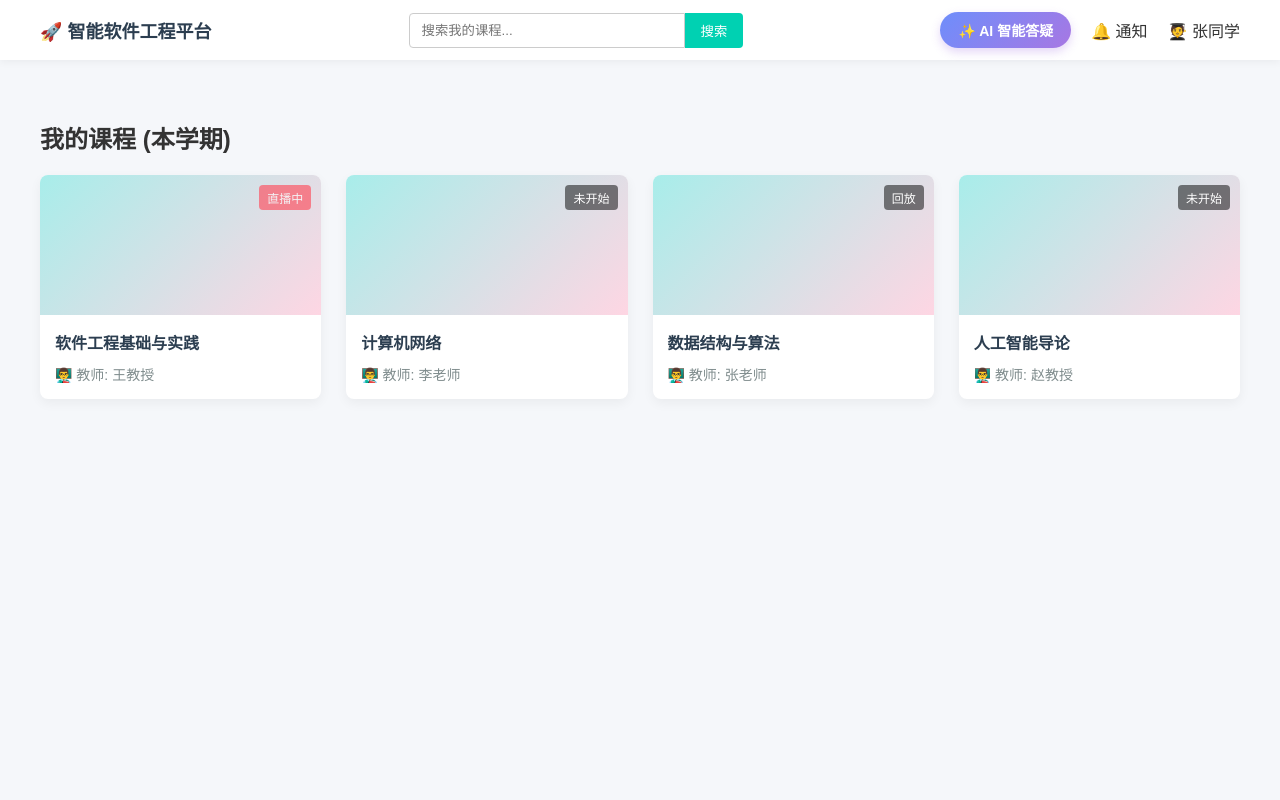
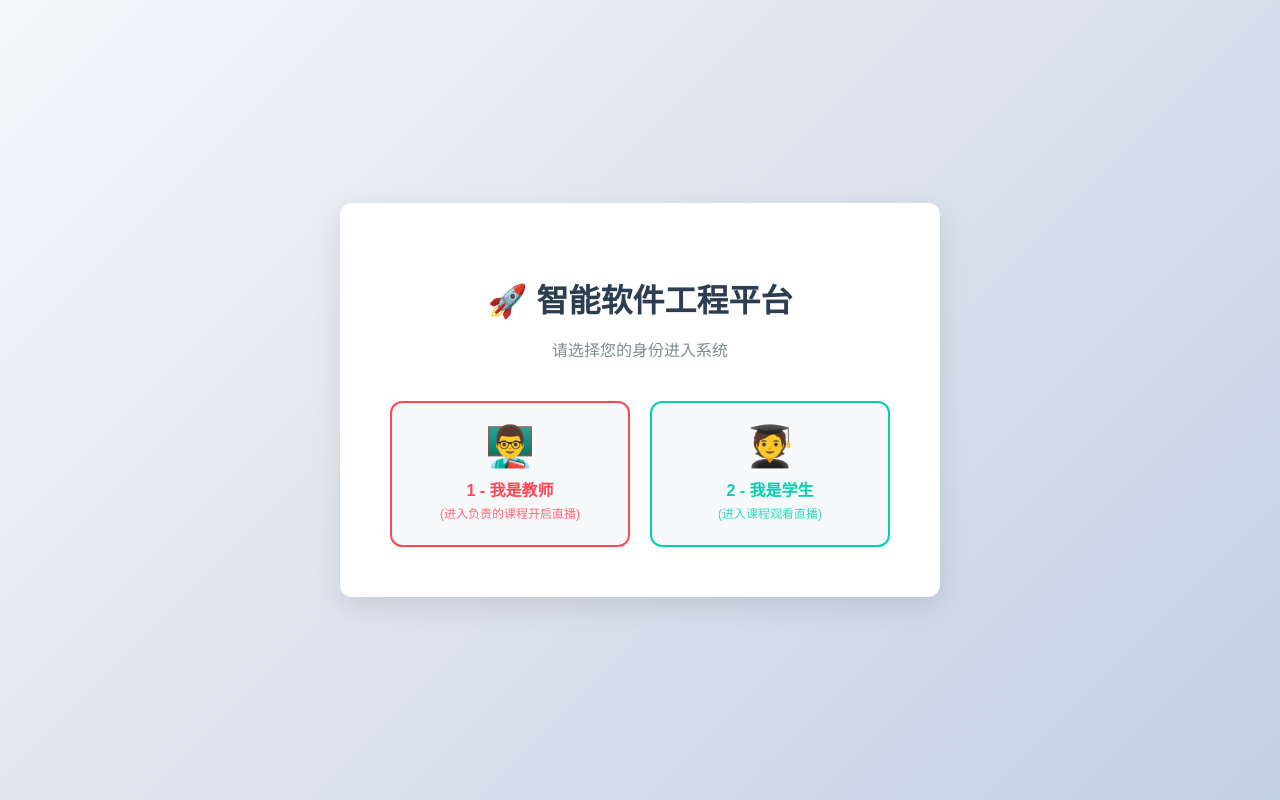
Before and after one commit to lzyhhh0318/class-js, a Vue app: page / in a window 1280 px wide. Built offline with nearby package versions, Linux system fonts and the light colour scheme.

Commit message:
新增双身份登录页面与动态路由跳转逻辑

```diff
--- a/src/router/index.js
+++ b/src/router/index.js
@@ -1,27 +1,31 @@
 import { createRouter, createWebHistory } from 'vue-router'
-// 引入我们的两个页面组件
+import Login from '../views/Login.vue' // 引入登录页
 import Dashboard from '../views/Dashboard.vue'
 import LiveRoom from '../views/LiveRoom.vue'
 import TeacherLive from '../views/TeacherLive.vue'
-
 
 const router = createRouter({
   history: createWebHistory(import.meta.env.BASE_URL),
   routes: [
     {
       path: '/',
+      name: 'login',
+      component: Login // 默认打开是登录页
+    },
+    {
+      path: '/dashboard',
       name: 'dashboard',
-      component: Dashboard // 默认打开就是课程主页
+      component: Dashboard // 登录后跳转到课程主页
     },
     {
       path: '/live',
       name: 'liveroom',
-      component: LiveRoom // 跳转后进入直播间
+      component: LiveRoom
     },
     {
       path: '/teacher',
       name: 'teacherlive',
-      component: TeacherLive // 对应上面引入的变量名
+      component: TeacherLive
     }
   ]
 })
--- a/src/views/Dashboard.vue
+++ b/src/views/Dashboard.vue
@@ -2,38 +2,32 @@
   <div class="dashboard-page">
     <header class="top-nav">
       <div class="logo">🚀 智能软件工程平台</div>
-
-      <div class="search-bar">
-        <input type="text" placeholder="搜索我的课程..." />
-        <button>搜索</button>
-      </div>
-
       <div class="user-info">
-        <button class="global-ai-btn" @click="openGlobalAI">✨ AI 智能答疑</button>
-
-        <span class="notification">🔔 通知</span>
-        <div class="avatar">🧑‍🎓 张同学</div>
+        <button class="global-ai-btn">✨ AI 智能答疑</button>
+        <div class="avatar" v-if="userRole === 'teacher'">👨‍🏫 教师端</div>
+        <div class="avatar" v-else>🧑‍🎓 学生端</div>
+        <button class="logout-btn" @click="logout">退出登录</button>
       </div>
     </header>
 
     <main class="main-container">
-      <h2>我的课程 (本学期)</h2>
+      <h2>{{ userRole === 'teacher' ? '我负责的课程' : '我的课程 (本学期)' }}</h2>
 
       <div class="course-grid">
         <div
           class="course-card"
           v-for="course in courseList"
           :key="course.id"
-          @click="goToLive(course.id)"
+          @click="handleCourseClick(course.id)"
         >
           <div class="card-cover">
-            <span class="status-badge" :class="course.status === '直播中' ? 'live' : ''">
-              {{ course.status }}
+            <span class="status-badge" :class="userRole === 'teacher' ? '' : (course.status === '直播中' ? 'live' : '')">
+              {{ userRole === 'teacher' ? '点击开播 🎥' : course.status }}
             </span>
           </div>
           <div class="card-info">
             <h3>{{ course.name }}</h3>
-            <p>👨‍🏫 教师: {{ course.teacher }}</p>
+            <p v-if="userRole === 'student'">👨‍🏫 教师: {{ course.teacher }}</p>
           </div>
         </div>
       </div>
@@ -42,144 +36,57 @@
 </template>
 
 <script setup>
-import { ref } from 'vue'
-// 1. 引入 useRouter
+import { ref, onMounted } from 'vue'
 import { useRouter } from 'vue-router'
 
-// 2. 初始化路由实例（必须有这一步，否则 router.push 会报错）
 const router = useRouter()
+const userRole = ref('student')
 
-// 3. 定义你刚才加的按钮点击事件
-const openGlobalAI = () => {
-  alert('【基座预留】这里将由 2-3 组接入全局 AI 答疑悬浮窗！')
+// 页面加载时，获取当前用户的身份
+onMounted(() => {
+  userRole.value = localStorage.getItem('userRole') || 'student'
+})
+
+// 核心逻辑：点击课程后的分发
+const handleCourseClick = (courseId) => {
+  if (userRole.value === 'teacher') {
+    router.push('/teacher') // 教师去推流页
+  } else {
+    router.push('/live')    // 学生去观看页
+  }
 }
 
-// 4. 定义跳转到直播间的方法
-const goToLive = (courseId) => {
-  router.push('/live')
+// 退出登录，清空身份并回到登录页
+const logout = () => {
+  localStorage.removeItem('userRole')
+  router.push('/')
 }
 
-// 课程数据
 const courseList = ref([
   { id: 1, name: '软件工程基础与实践', teacher: '王教授', status: '直播中' },
   { id: 2, name: '计算机网络', teacher: '李老师', status: '未开始' },
   { id: 3, name: '数据结构与算法', teacher: '张老师', status: '回放' },
-  { id: 4, name: '人工智能导论', teacher: '赵教授', status: '未开始' }
 ])
 </script>
 
 <style scoped>
-.dashboard-page {
-  background-color: #f5f7fa; /* 明亮的主页背景，区别于暗色直播间 */
-  min-height: 100vh;
-  font-family: sans-serif;
-  color: #333;
-}
-
-.top-nav {
-  height: 60px;
-  background-color: #fff;
-  display: flex;
-  justify-content: space-between;
-  align-items: center;
-  padding: 0 40px;
-  box-shadow: 0 2px 8px rgba(0,0,0,0.05);
-}
-
+/* 保持你原有的样式，仅新增退出按钮样式 */
+.dashboard-page { background-color: #f5f7fa; min-height: 100vh; font-family: sans-serif; color: #333; }
+.top-nav { height: 60px; background-color: #fff; display: flex; justify-content: space-between; align-items: center; padding: 0 40px; box-shadow: 0 2px 8px rgba(0,0,0,0.05); }
 .logo { font-size: 18px; font-weight: bold; color: #2c3e50; }
-
-.search-bar {
-  display: flex;
-}
-.search-bar input {
-  padding: 8px 12px;
-  border: 1px solid #ccc;
-  border-radius: 4px 0 0 4px;
-  width: 250px;
-}
-.search-bar button {
-  padding: 8px 16px;
-  background-color: #00d1b2;
-  border: none;
-  color: white;
-  border-radius: 0 4px 4px 0;
-  cursor: pointer;
-}
-
 .user-info { display: flex; gap: 20px; align-items: center; }
-
-/* 全局 AI 按钮的酷炫样式 */
-.global-ai-btn {
-  background: linear-gradient(135deg, #6e8efb, #a777e3); /* 紫蓝渐变色 */
-  color: white;
-  border: none;
-  padding: 8px 18px;
-  border-radius: 20px;
-  cursor: pointer;
-  font-weight: bold;
-  font-size: 14px;
-  box-shadow: 0 4px 10px rgba(167, 119, 227, 0.3);
-  transition: all 0.3s ease;
-}
-
-.global-ai-btn:hover {
-  transform: translateY(-2px); /* 鼠标悬浮时微微上浮 */
-  box-shadow: 0 6px 15px rgba(167, 119, 227, 0.5);
-}
-
-.main-container {
-  padding: 40px;
-  max-width: 1200px;
-  margin: 0 auto;
-}
-
-.course-grid {
-  display: grid;
-  grid-template-columns: repeat(auto-fill, minmax(280px, 1fr));
-  gap: 25px;
-  margin-top: 20px;
-}
-
-.course-card {
-  background: #fff;
-  border-radius: 8px;
-  overflow: hidden;
-  box-shadow: 0 4px 12px rgba(0,0,0,0.05);
-  cursor: pointer;
-  transition: transform 0.2s, box-shadow 0.2s;
-}
-.course-card:hover {
-  transform: translateY(-5px);
-  box-shadow: 0 8px 24px rgba(0,0,0,0.1);
-}
-
-.card-cover {
-  height: 140px;
-  background: linear-gradient(135deg, #a8edea 0%, #fed6e3 100%);
-  position: relative;
-}
-
-.status-badge {
-  position: absolute;
-  top: 10px;
-  right: 10px;
-  background: rgba(0,0,0,0.5);
-  color: white;
-  padding: 4px 8px;
-  border-radius: 4px;
-  font-size: 12px;
-}
-.status-badge.live {
-  background: #ff4757; /* 直播中显示红色警示 */
-  animation: pulse 1.5s infinite;
-}
-@keyframes pulse {
-  0% { opacity: 1; }
-  50% { opacity: 0.6; }
-  100% { opacity: 1; }
-}
-
+.global-ai-btn { background: linear-gradient(135deg, #6e8efb, #a777e3); color: white; border: none; padding: 8px 18px; border-radius: 20px; cursor: pointer; font-weight: bold; font-size: 14px;}
+.logout-btn { background: #ff4757; color: white; border: none; padding: 6px 12px; border-radius: 4px; cursor: pointer; font-size: 12px;}
+.logout-btn:hover { background: #ff6b81; }
+.main-container { padding: 40px; max-width: 1200px; margin: 0 auto; }
+.course-grid { display: grid; grid-template-columns: repeat(auto-fill, minmax(280px, 1fr)); gap: 25px; margin-top: 20px; }
+.course-card { background: #fff; border-radius: 8px; overflow: hidden; box-shadow: 0 4px 12px rgba(0,0,0,0.05); cursor: pointer; transition: transform 0.2s; }
+.course-card:hover { transform: translateY(-5px); box-shadow: 0 8px 24px rgba(0,0,0,0.1); }
+.card-cover { height: 140px; background: linear-gradient(135deg, #a8edea 0%, #fed6e3 100%); position: relative; }
+.status-badge { position: absolute; top: 10px; right: 10px; background: rgba(0,0,0,0.5); color: white; padding: 4px 8px; border-radius: 4px; font-size: 12px; }
+.status-badge.live { background: #ff4757; animation: pulse 1.5s infinite; }
+@keyframes pulse { 0% { opacity: 1; } 50% { opacity: 0.6; } 100% { opacity: 1; } }
 .card-info { padding: 15px; }
-.card-info h3 { margin: 0 0 10px 0; font-size: 16px; color: #2c3e50; }
+.card-info h3 { margin: 0 0 10px 0; font-size: 16px; }
 .card-info p { margin: 0; font-size: 14px; color: #7f8c8d; }
 </style>
--- a/src/views/LiveRoom.vue
+++ b/src/views/LiveRoom.vue
@@ -48,7 +48,8 @@ const router = useRouter()
 const currentTab = ref('ai')
 const isTeacherStreaming = ref(false)
 
-const goBack = () => { router.push('/') }
+// 原来是 router.push('/')
+const goBack = () => { router.push('/dashboard') }
 
 // ===== 核心配置 (必须和教师端完全一致) =====
 const APP_ID = 'EF5C5abed935411c8366d07D8af1d3ef'
--- /dev/null
+++ b/src/views/Login.vue
@@ -0,0 +1,49 @@
+<template>
+  <div class="login-page">
+    <div class="login-box">
+      <h1>🚀 智能软件工程平台</h1>
+      <p class="subtitle">请选择您的身份进入系统</p>
+
+      <div class="button-group">
+        <button class="role-btn teacher" @click="login('teacher')">
+          <span class="icon">👨‍🏫</span>
+          <span class="text">1 - 我是教师<br><small>(进入负责的课程开启直播)</small></span>
+        </button>
+
+        <button class="role-btn student" @click="login('student')">
+          <span class="icon">🧑‍🎓</span>
+          <span class="text">2 - 我是学生<br><small>(进入课程观看直播)</small></span>
+        </button>
+      </div>
+    </div>
+  </div>
+</template>
+
+<script setup>
+import { useRouter } from 'vue-router'
+
+const router = useRouter()
+
+const login = (role) => {
+  // 将用户身份保存到浏览器的本地存储中
+  localStorage.setItem('userRole', role)
+  // 跳转到课程主页
+  router.push('/dashboard')
+}
+</script>
+
+<style scoped>
+.login-page { height: 100vh; display: flex; justify-content: center; align-items: center; background: linear-gradient(135deg, #f5f7fa 0%, #c3cfe2 100%); font-family: sans-serif; }
+.login-box { background: white; padding: 50px; border-radius: 12px; box-shadow: 0 10px 30px rgba(0,0,0,0.1); text-align: center; max-width: 500px; width: 100%; }
+h1 { color: #2c3e50; margin-bottom: 10px; }
+.subtitle { color: #7f8c8d; margin-bottom: 40px; }
+.button-group { display: flex; gap: 20px; justify-content: center; }
+.role-btn { flex: 1; display: flex; flex-direction: column; align-items: center; justify-content: center; padding: 20px; border: 2px solid transparent; border-radius: 12px; cursor: pointer; transition: all 0.3s ease; background: #f8f9fa; }
+.role-btn.teacher { border-color: #ff4757; color: #ff4757; }
+.role-btn.teacher:hover { background: #ff4757; color: white; }
+.role-btn.student { border-color: #00d1b2; color: #00d1b2; }
+.role-btn.student:hover { background: #00d1b2; color: white; }
+.icon { font-size: 40px; margin-bottom: 10px; }
+.text { font-size: 16px; font-weight: bold; line-height: 1.4; }
+.text small { font-size: 12px; font-weight: normal; opacity: 0.8; }
+</style>
```
